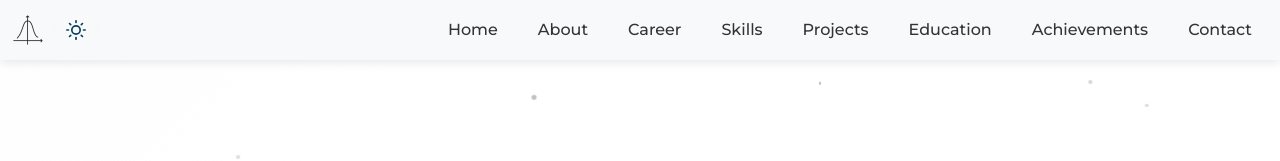
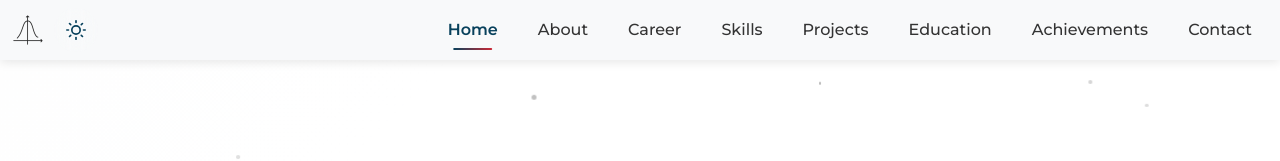
Before and after one commit to arunbhy/arunbhy.github.io, a React (Vite) app: page / in a window 1280 px wide. Shown: the top 161 px of the page. Built offline with nearby package versions, Linux system fonts and the light colour scheme.

Commit message:
updated files

```diff
--- a/index.html
+++ b/index.html
@@ -22,7 +22,7 @@
   <meta name="twitter:description" content="Data Scientist and Agentic AI Developer. Projects in ML, computer vision, NLP, and generative AI." />
   <meta name="twitter:image" content="https://arunbhy.github.io/images/pfp.jpg" />
 
-  <link rel="stylesheet" href="https://cdnjs.cloudflare.com/ajax/libs/font-awesome/4.7.0/css/font-awesome.min.css" />
+  <link rel="stylesheet" href="https://cdnjs.cloudflare.com/ajax/libs/font-awesome/6.5.1/css/all.min.css" />
   <link rel="preconnect" href="https://fonts.googleapis.com">
   <link rel="preconnect" href="https://fonts.gstatic.com" crossorigin>
   <link href="https://fonts.googleapis.com/css2?family=Montserrat:ital,wght@0,100..900;1,100..900&family=Open+Sans:ital,wght@0,300..800;1,300..800&display=swap" rel="stylesheet">
--- /dev/null
+++ b/public/404.html
@@ -0,0 +1,65 @@
+<!DOCTYPE html>
+<html lang="en">
+<head>
+  <meta charset="UTF-8" />
+  <meta name="viewport" content="width=device-width, initial-scale=1.0" />
+  <title>Page Not Found | Arunbh Yashaswi</title>
+  <style>
+    * { margin: 0; padding: 0; box-sizing: border-box; }
+    body {
+      font-family: 'Montserrat', sans-serif;
+      background: #1a1a1a;
+      color: #e0e0e0;
+      display: flex;
+      align-items: center;
+      justify-content: center;
+      min-height: 100vh;
+      text-align: center;
+      padding: 2rem;
+    }
+    .container { max-width: 500px; }
+    h1 {
+      font-size: 6rem;
+      font-weight: 700;
+      background: linear-gradient(to right, #08415c, #cc2936);
+      -webkit-background-clip: text;
+      -webkit-text-fill-color: transparent;
+      background-clip: text;
+      line-height: 1;
+      margin-bottom: 1rem;
+    }
+    h2 {
+      font-size: 1.5rem;
+      font-weight: 500;
+      margin-bottom: 1rem;
+      color: #ffffff;
+    }
+    p {
+      font-size: 1rem;
+      margin-bottom: 2rem;
+      opacity: 0.7;
+    }
+    a {
+      display: inline-block;
+      padding: 0.6rem 2rem;
+      color: #cc2936;
+      border: 2px solid #cc2936;
+      text-decoration: none;
+      font-weight: 600;
+      transition: all 0.3s ease;
+    }
+    a:hover {
+      background: #cc2936;
+      color: white;
+    }
+  </style>
+</head>
+<body>
+  <div class="container">
+    <h1>404</h1>
+    <h2>Page Not Found</h2>
+    <p>The page you're looking for doesn't exist or has been moved.</p>
+    <a href="/">Back to Portfolio</a>
+  </div>
+</body>
+</html>
--- a/src/App.css
+++ b/src/App.css
@@ -6,6 +6,7 @@ html {
     font-family: "Montserrat", sans-serif;
     font-optical-sizing: auto;
     font-style: normal;
+    scroll-behavior: smooth;
 }
 
 body {
--- a/src/components/Achievements/Achievements.jsx
+++ b/src/components/Achievements/Achievements.jsx
@@ -36,6 +36,7 @@ const Achievements = () => {
                         <img
                             src={achievement.image}
                             alt={achievement.type}
+                            loading="lazy"
                             onError={handleImageError}
                         />
                     </div>
--- a/src/components/Education/Education.jsx
+++ b/src/components/Education/Education.jsx
@@ -21,7 +21,7 @@ const Education = () => {
 
             <div className="education-card-row">
                 <div id="masters" className="degree">
-                    <img src="images/umd.jpeg" alt="University of Maryland" className="degree-img" />
+                    <img src="images/umd.jpeg" alt="University of Maryland" className="degree-img" loading="lazy" />
                     <div className="degree-header">
                         <h2>University of Maryland</h2>
                         <span className="degree-date">August 2024 - Present</span>
@@ -45,7 +45,7 @@ const Education = () => {
                 </div>
 
                 <div id="bachelors" className="degree">
-                    <img src="images/vit.jpeg" alt="Vellore Institute of Technology" className="degree-img" />
+                    <img src="images/vit.jpeg" alt="Vellore Institute of Technology" className="degree-img" loading="lazy" />
                     <div className="degree-header">
                         <h2>Vellore Institute of Technology</h2>
                         <span className="degree-date">July 2017 - June 2021</span>
--- a/src/components/Navigation/Navigation.css
+++ b/src/components/Navigation/Navigation.css
@@ -19,10 +19,28 @@
     margin-right: 0.5rem;
     font-weight: 500;
     transition: color 0.3s ease;
+    position: relative;
 }
 
 .navbar .nav-link:hover {
     color: var(--primary-color);
+}
+
+.navbar .nav-link.nav-active {
+    color: var(--primary-color) !important;
+    font-weight: 600;
+}
+
+.navbar .nav-link.nav-active::after {
+    content: '';
+    position: absolute;
+    bottom: 0;
+    left: 50%;
+    transform: translateX(-50%);
+    width: 60%;
+    height: 2px;
+    background: linear-gradient(to right, var(--primary-color), var(--secondary-color));
+    border-radius: 1px;
 }
 
 @media (max-width: 991px) {
@@ -32,6 +50,10 @@
         padding: 0.6rem 1rem;
     }
 
+    .navbar .nav-link.nav-active::after {
+        width: 30%;
+    }
+
     .navigation-contents {
         text-align: center;
         padding: 0.5rem 0;
--- a/src/components/Navigation/Navigation.jsx
+++ b/src/components/Navigation/Navigation.jsx
@@ -1,12 +1,31 @@
-import React, { useState } from 'react';
+import React, { useState, useEffect } from 'react';
 import Container from 'react-bootstrap/Container';
 import Nav from 'react-bootstrap/Nav';
 import Navbar from 'react-bootstrap/Navbar';
 import ThemeToggle from '../ThemeToggle/ThemeToggle';
 import "./Navigation.css";
 
+const sections = ['home', 'about', 'professional', 'skills', 'projects', 'education', 'achievements', 'contact'];
+
 const Navigation = () => {
   const [expanded, setExpanded] = useState(false);
+  const [activeSection, setActiveSection] = useState('home');
+
+  useEffect(() => {
+    const handleScroll = () => {
+      const scrollPos = window.scrollY + 120;
+      for (let i = sections.length - 1; i >= 0; i--) {
+        const el = document.getElementById(sections[i]);
+        if (el && el.offsetTop <= scrollPos) {
+          setActiveSection(sections[i]);
+          break;
+        }
+      }
+    };
+
+    window.addEventListener('scroll', handleScroll, { passive: true });
+    return () => window.removeEventListener('scroll', handleScroll);
+  }, []);
 
   const handleNavClick = () => {
     setExpanded(false);
@@ -22,14 +41,16 @@ const Navigation = () => {
         <Navbar.Toggle aria-controls="navbarScroll" />
         <Navbar.Collapse id="navbarScroll" className='navigation-contents'>
           <Nav className="ms-auto" navbarScroll>
-            <Nav.Link href="#home" onClick={handleNavClick}>Home</Nav.Link>
-            <Nav.Link href="#about" onClick={handleNavClick}>About</Nav.Link>
-            <Nav.Link href="#professional" onClick={handleNavClick}>Career</Nav.Link>
-            <Nav.Link href="#skills" onClick={handleNavClick}>Skills</Nav.Link>
-            <Nav.Link href="#projects" onClick={handleNavClick}>Projects</Nav.Link>
-            <Nav.Link href="#education" onClick={handleNavClick}>Education</Nav.Link>
-            <Nav.Link href="#achievements" onClick={handleNavClick}>Achievements</Nav.Link>
-            <Nav.Link href="#contact" onClick={handleNavClick}>Contact</Nav.Link>
+            {sections.map((section) => (
+              <Nav.Link
+                key={section}
+                href={`#${section}`}
+                onClick={handleNavClick}
+                className={activeSection === section ? 'nav-active' : ''}
+              >
+                {section === 'professional' ? 'Career' : section.charAt(0).toUpperCase() + section.slice(1)}
+              </Nav.Link>
+            ))}
           </Nav>
         </Navbar.Collapse>
       </Container>
--- a/src/components/Professional/Professional.jsx
+++ b/src/components/Professional/Professional.jsx
@@ -53,7 +53,7 @@ const Professional = () => {
                     ref={(el) => (workRefs.current[index] = el)}
                 >
                     <div className="work-card-content">
-                        <img src={item.image} alt={item.name} className="work-image" />
+                        <img src={item.image} alt={item.name} className="work-image" loading="lazy" />
                         <div className="work-details">
                             <div className="work-header">
                                 <h3>{item.name}</h3>
--- a/src/components/Projects/Projects.jsx
+++ b/src/components/Projects/Projects.jsx
@@ -29,7 +29,7 @@ const Projects = () => {
                             animationDelay: "500ms"
                         }}
                     >
-                        <img src={project.image} alt="project image not available" />
+                        <img src={project.image} alt={project.title} loading="lazy" />
                     </div>
                     <div
                         className="project-card-right"
```
Also changed, not shown: src/components/Footer/Footer.jsx (+6 -6 lines).
